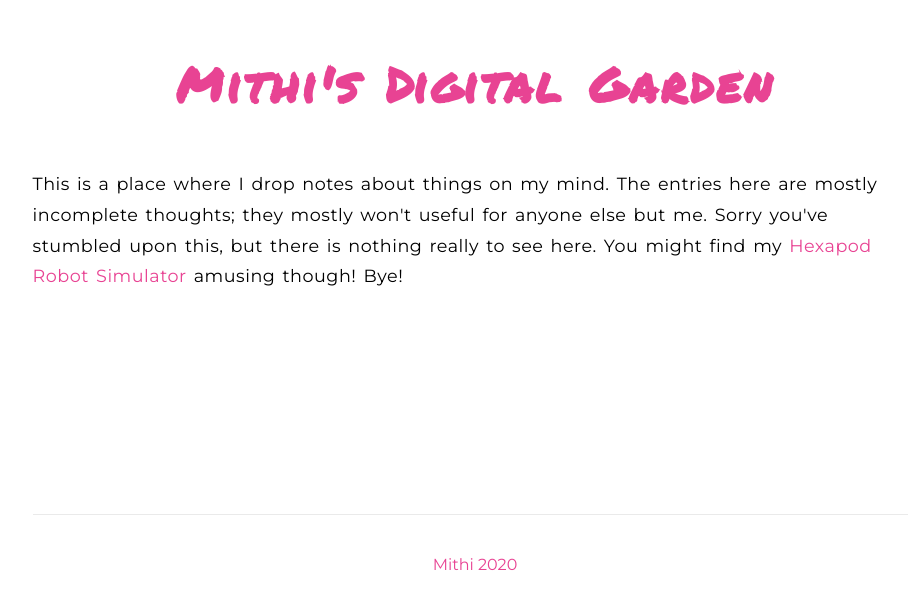
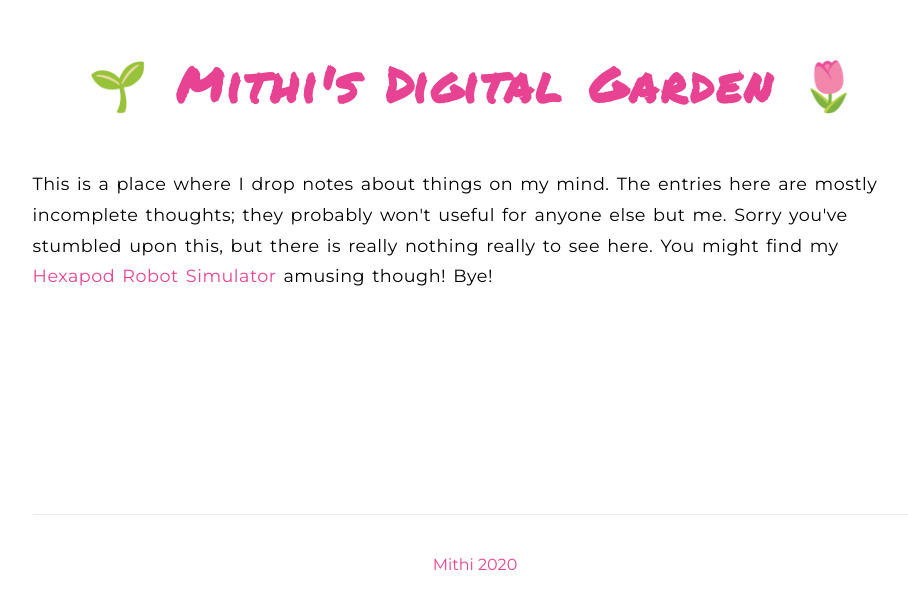
Before and after one commit to mithi/digital-garden, a Next.js app: page / in a window 1280 px wide. Shown: the part 186-794 px from the top of the page, without its empty margins (165-1073 px from the left). Built offline with nearby package versions, Linux system fonts and the light colour scheme.

Commit message:
📝 Update page text content

```diff
--- a/pages/index.js
+++ b/pages/index.js
@@ -6,17 +6,17 @@ export default function Home() {
   return (
     <div className={styles.container}>
       <Head>
-        <title>Mithi's Digital Garden</title>
+        <title>🌱 Mithi's Digital Garden 🌷</title>
         <link rel="icon" href="/favicon.ico" />
       </Head>
 
       <main className={styles.main}>
-      <h1><Link href="/"><a>Mithi's Digital Garden</a></Link></h1>
+      <h1><Link href="/"><a> 🌱 Mithi's Digital Garden 🌷 </a></Link></h1>
 
       <p>
         This is a place where I drop notes about things on my mind. The entries here are mostly
-        incomplete thoughts; they mostly won't useful for anyone else but me. Sorry you've stumbled
-        upon this, but there is nothing really to see here.
+        incomplete thoughts; they probably won't useful for anyone else but me. Sorry you've stumbled
+        upon this, but there is really nothing really to see here.
         You might find my <a
           href="https://hexapod.netlify.app/"
           target="_blank"
```
